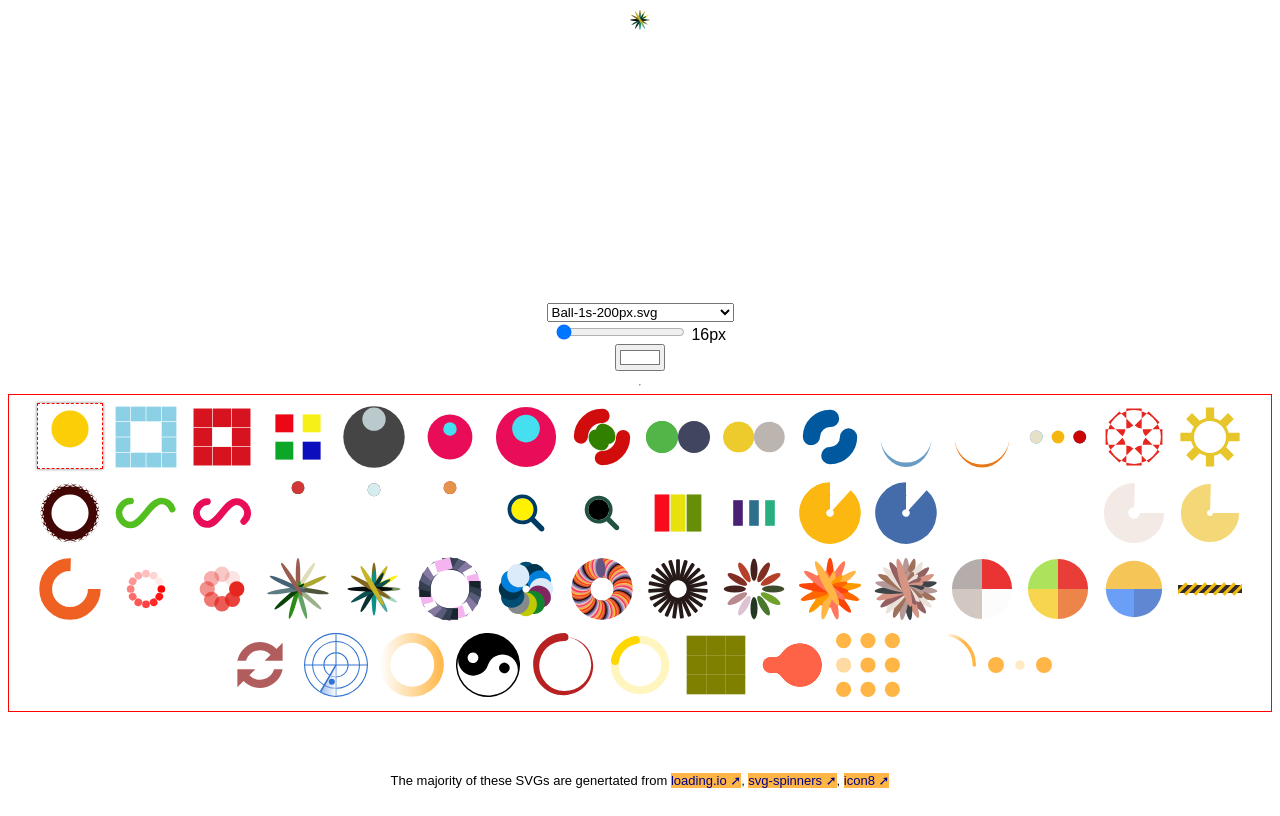
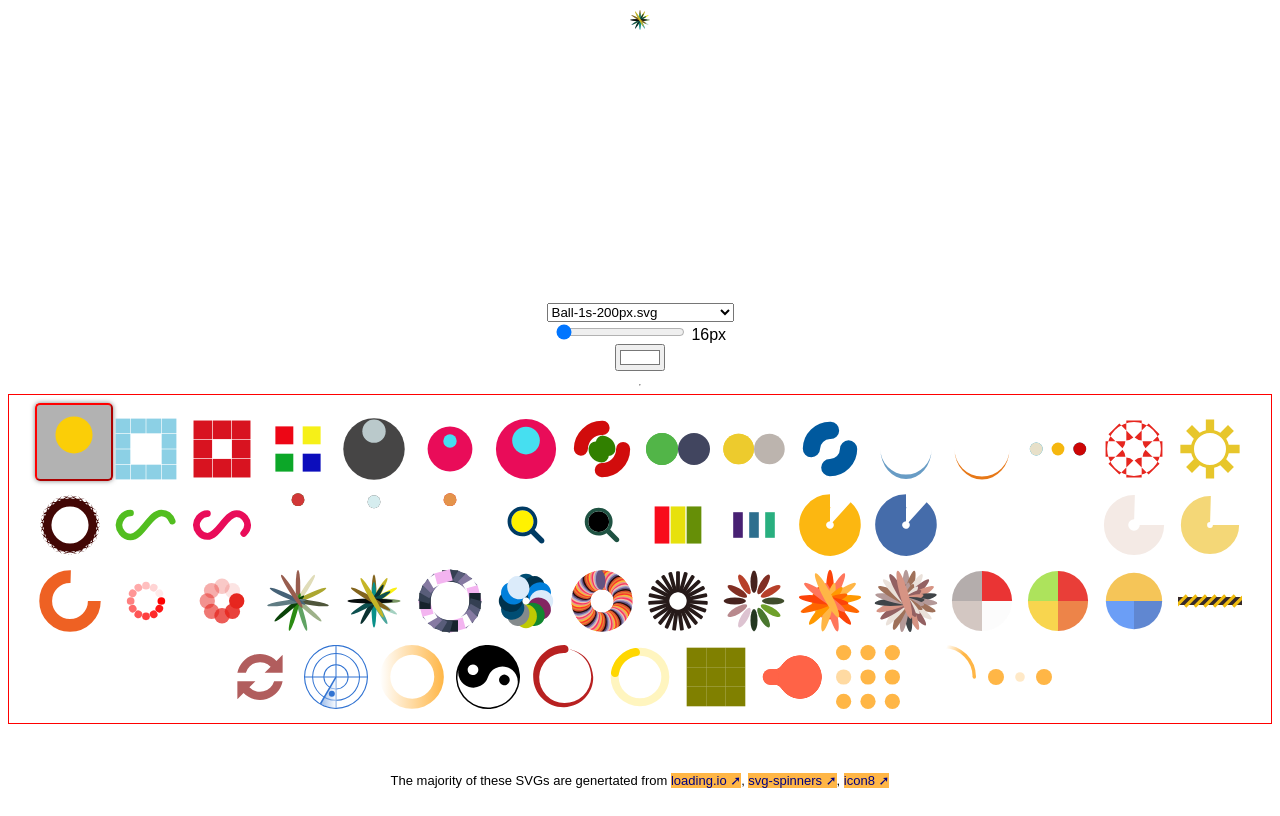
Before and after one commit to saidbakr/svgs-test, a plain HTML site: page index.html in a window 1280 px wide. In both pictures the pointer is over the picture 70 px from the left and 435 px from the top of the page. Drawn offline with Linux system fonts and the light colour scheme.

Commit message:
Update highlighting

```diff
--- a/index.html
+++ b/index.html
@@ -44,9 +44,12 @@
      height: 64px;
     }
     .preview-item img:hover, .selected{
-      border: dashed 1px red;
-      box-shadow: 0 0 3px rgba(0,0,0,0.5);
+      border: outset 2px red;
+      box-shadow: 0 0 5px rgba(0,0,0,0.5);
       cursor: pointer;
+      background: rgba(0,0,0,0.3);
+      padding: 5px;
+      border-radius: 5px;
     }
     .cItem{
     display:block;
```
